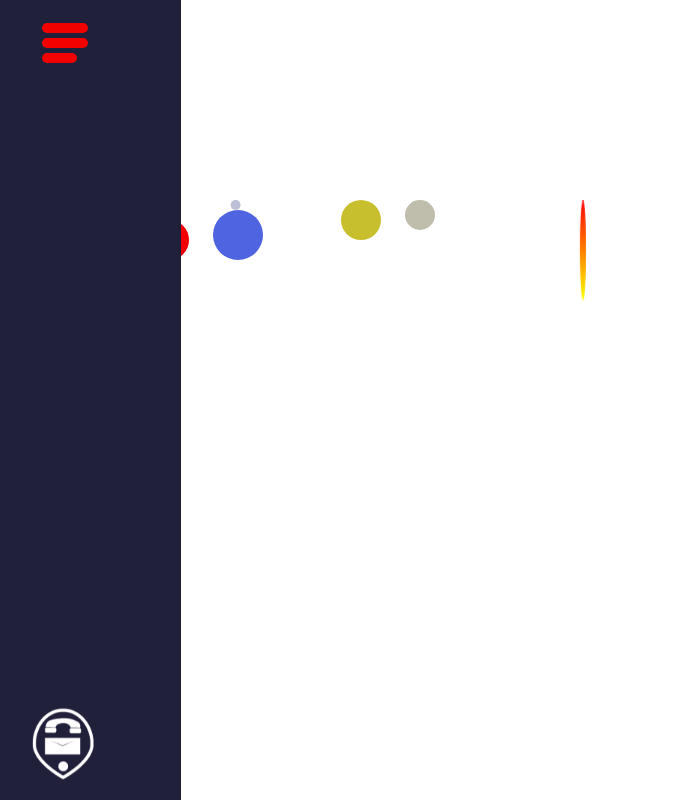
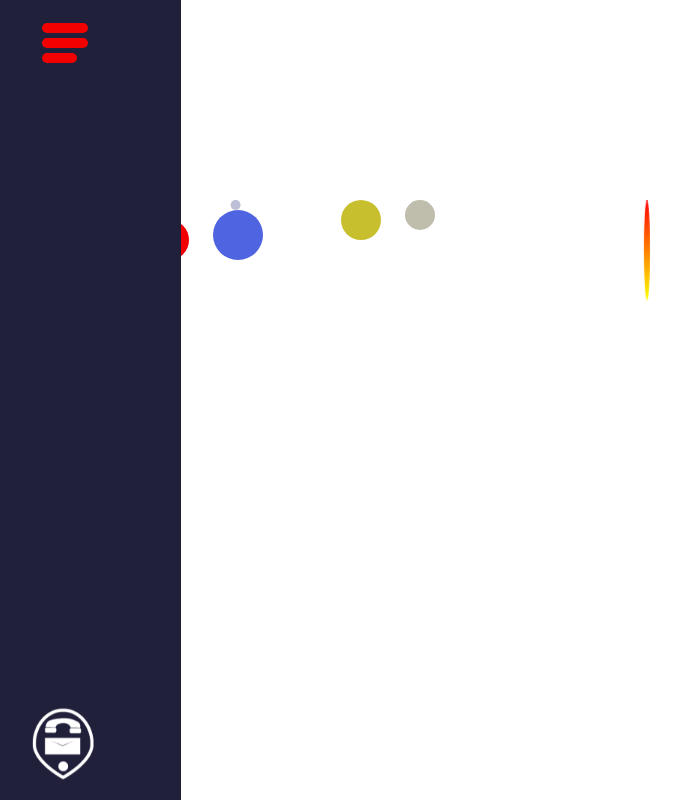
Before and after one commit to MikeTheFyke/MiFy, a Vue app in the folder client/: page / in a window 1280 px wide. Shown: the top 800 px of the page, without its empty margins (51-733 px from the left). Built offline with nearby package versions, Linux system fonts and the light colour scheme.

Commit message:
readjusted position of alpha eleemnt

```diff
--- a/client/src/components/Newvue.vue
+++ b/client/src/components/Newvue.vue
@@ -205,7 +205,7 @@ export default {
 #alpha-element{
     position: absolute;
     top: 0px;
-    left: 45%;
+    left: 50%;
     width: 100px;
     height: 100px;
     border-radius: 50px;
```
